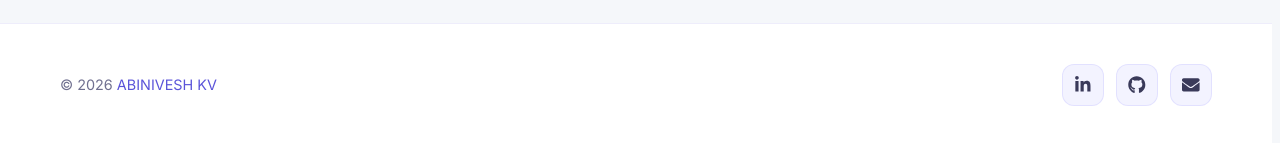
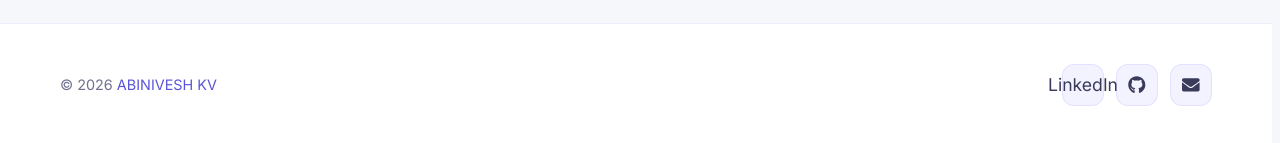
Before and after one commit to abinivesh1696/PERSONAL-PORTFOLIO, a React (Vite) app: page / in a window 1280 px wide. Shown: the part 6606-6749 px from the top of the page. Built offline with nearby package versions, Linux system fonts and the light colour scheme.

Commit message:
footer edited

```diff
--- a/src/components/Footer.jsx
+++ b/src/components/Footer.jsx
@@ -16,6 +16,7 @@ const Footer = () => {
             aria-label="LinkedIn"
           >
             <FaLinkedinIn />
+            <p> LinkedIn </p>
           </a>
           <a
             href="https://github.com/abinivesh1696"
```
